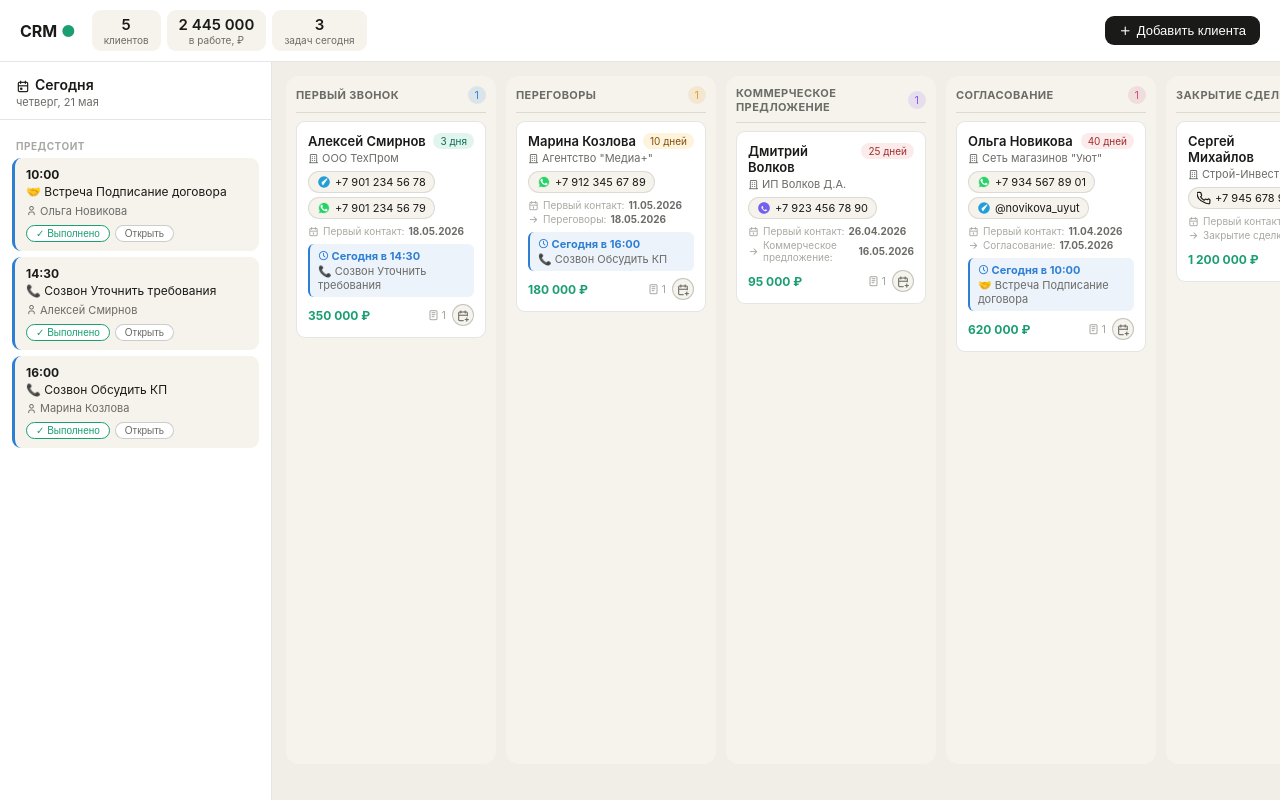
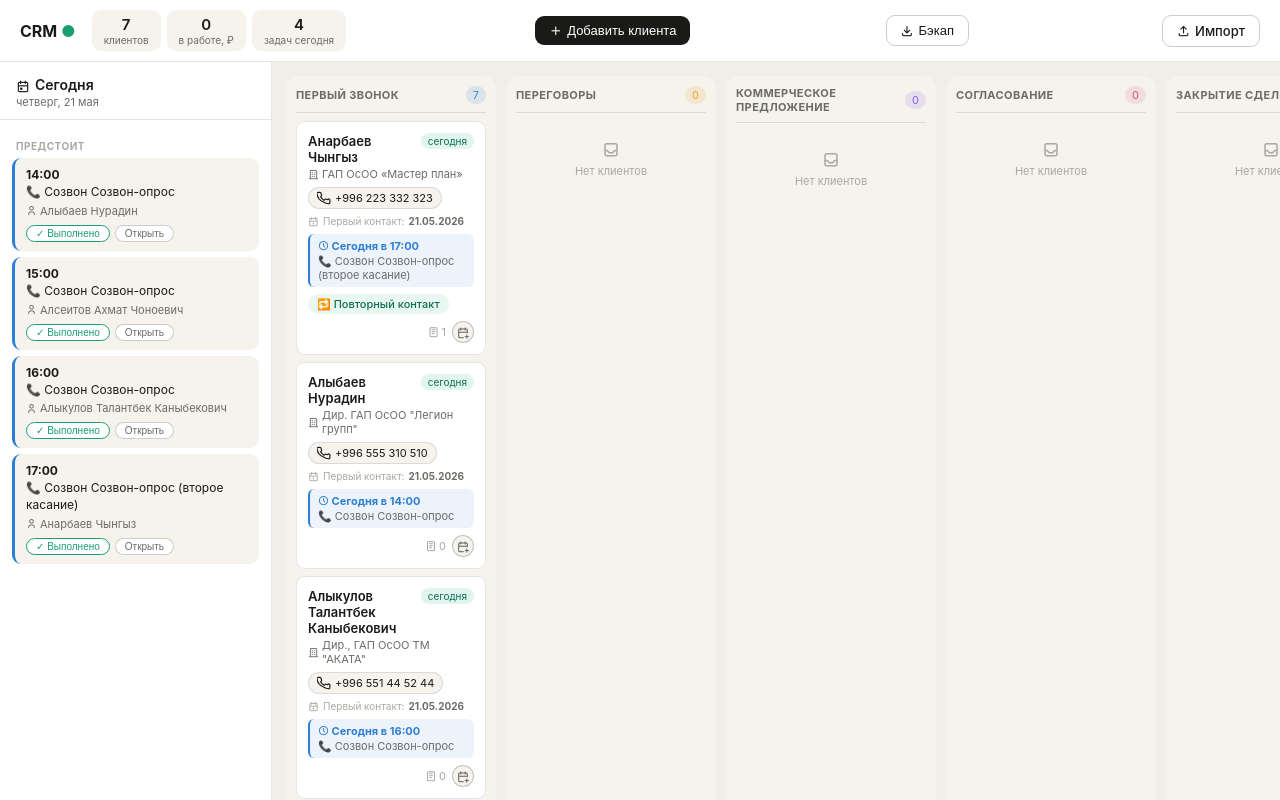
Before and after one commit to leriaqa-beep/crm, a plain HTML site: page index.html in a window 1280 px wide. Drawn offline with Linux system fonts and the light colour scheme.

Commit message:
Update index.html

```diff
--- a/index.html
+++ b/index.html
@@ -177,6 +177,8 @@ textarea{resize:vertical;min-height:70px;}
     </div>
   </div>
   <button class="btn btn-dark" onclick="openAdd()"><i class="ti ti-plus"></i> Добавить клиента</button>
+  <button class="btn btn-outline" onclick="exportData()" style="margin-left:6px;" title="Сохранить резервную копию"><i class="ti ti-download"></i> Бэкап</button>
+  <label class="btn btn-outline" style="margin-left:4px;cursor:pointer;" title="Восстановить из резервной копии"><i class="ti ti-upload"></i> Импорт<input type="file" accept=".json" onchange="importData(event)" style="display:none;"/></label>
 </div>
 
 <div class="layout">
@@ -412,15 +414,110 @@ function removeChip(i){
 }
 
 // ── DATA ───────────────────────────────────────────────────
+// ── EXPORT / IMPORT ────────────────────────────────────────
+function exportData(){
+  const data=JSON.stringify(clients, null, 2);
+  const blob=new Blob([data],{type:'application/json'});
+  const a=document.createElement('a');
+  a.href=URL.createObjectURL(blob);
+  a.download='crm-backup-'+todayStr()+'.json';
+  a.click();
+}
+function importData(e){
+  const file=e.target.files[0]; if(!file)return;
+  const reader=new FileReader();
+  reader.onload=ev=>{
+    try{
+      const data=JSON.parse(ev.target.result);
+      if(!Array.isArray(data))throw new Error();
+      if(!confirm(`Импортировать ${data.length} клиентов? Текущие данные будут заменены.`))return;
+      clients=data; save(); render();
+      alert('✅ Данные восстановлены: '+data.length+' клиентов');
+    }catch{alert('Ошибка файла — выберите правильный JSON-бэкап');}
+  };
+  reader.readAsText(file);
+  e.target.value='';
+}
+
 // ── MIGRATE OLD DATA ───────────────────────────────────────
 (function migrate(){
   if(!localStorage.getItem('crm_v4')){
     const old=localStorage.getItem('crm_v3');
-    if(old){localStorage.setItem('crm_v4',old);console.log('✅ Данные перенесены из crm_v3 → crm_v4');}
+    if(old){localStorage.setItem('crm_v4',old);}
   }
 })();
 
 let clients=JSON.parse(localStorage.getItem('crm_v4')||'[]');
+
+// ── RESTORE REAL CLIENTS (runs once) ──────────────────────
+(function restoreRealClients(){
+  if(localStorage.getItem('crm_restored'))return;
+  function gid(){return Date.now().toString(36)+Math.random().toString(36).slice(2,6);}
+  const today='2026-05-21', tomorrow='2026-05-22', createdAt='2026-05-21T09:00:00.000Z';
+  clients=[
+    {
+      id:gid(), name:'Анарбаев Чынгыз', company:'ГАП ОсОО «Мастер план»',
+      phones:[{num:'+996 223 332 323',msn:'phone'}], email:'', amount:'', stage:0,
+      chips:[{label:'🔁 Повторный контакт',bg:'#E8F8F0',color:'#0F6E56'}],
+      stageHistory:[{stage:0,stageName:'Первый звонок',date:createdAt}],
+      notes:[{text:'Второе касание — созвон-опрос',date:createdAt,stage:'Первый звонок'}],
+      tasks:[{id:gid(),type:'📞 Созвон',text:'Созвон-опрос (второе касание)',date:today,time:'17:00',done:false,createdAt:createdAt}],
+      createdAt
+    },
+    {
+      id:gid(), name:'Алыбаев Нурадин', company:'Дир. ГАП ОсОО "Легион групп"',
+      phones:[{num:'+996 555 310 510',msn:'phone'}], email:'', amount:'', stage:0,
+      contacts:[{name:'Азель',role:'Контактное лицо',phones:[{num:'+996 555 337 501',msn:'phone'}]}],
+      stageHistory:[{stage:0,stageName:'Первый звонок',date:createdAt}],
+      notes:[], chips:[],
+      tasks:[{id:gid(),type:'📞 Созвон',text:'Созвон-опрос',date:today,time:'14:00',done:false,createdAt:createdAt}],
+      createdAt
+    },
+    {
+      id:gid(), name:'Алыкулов Талантбек Каныбекович', company:'Дир., ГАП ОсОО ТМ "АКАТА"',
+      phones:[{num:'+996 551 44 52 44',msn:'phone'}], email:'', amount:'', stage:0,
+      stageHistory:[{stage:0,stageName:'Первый звонок',date:createdAt}],
+      notes:[], chips:[], contacts:[],
+      tasks:[{id:gid(),type:'📞 Созвон',text:'Созвон-опрос',date:today,time:'16:00',done:false,createdAt:createdAt}],
+      createdAt
+    },
+    {
+      id:gid(), name:'Абдрахимов Марат Рустамович', company:'ОсОО «Студия архитектуры и дизайна АРХ-ИДЕЯ»',
+      phones:[{num:'+996 556 60 38 48',msn:'phone'}], email:'', amount:'', stage:0,
+      stageHistory:[{stage:0,stageName:'Первый звонок',date:createdAt}],
+      notes:[], chips:[], contacts:[],
+      tasks:[{id:gid(),type:'📞 Созвон',text:'Созвон-опрос',date:tomorrow,time:'15:00',done:false,createdAt:createdAt}],
+      createdAt
+    },
+    {
+      id:gid(), name:'Алсеитов Ахмат Чоноевич', company:'Дир. ГАП ОсОО АДС «АОиК»',
+      phones:[{num:'+996 705 462 264',msn:'phone'}], email:'', amount:'', stage:0,
+      contacts:[{name:'Алсеитов Нурмухамед',role:'Гл. архитектор ГАП ОсОО АДС «АОиК»',phones:[{num:'+996 705 462 264',msn:'phone'}]}],
+      stageHistory:[{stage:0,stageName:'Первый звонок',date:createdAt}],
+      notes:[], chips:[],
+      tasks:[{id:gid(),type:'📞 Созвон',text:'Созвон-опрос',date:today,time:'15:00',done:false,createdAt:createdAt}],
+      createdAt
+    },
+    {
+      id:gid(), name:'Абдыраев Алмаз Эркинович', company:'БФ ОсОО "Алим Сервис"',
+      phones:[{num:'+996 755 150 676',msn:'phone'}], email:'', amount:'', stage:0,
+      stageHistory:[{stage:0,stageName:'Первый звонок',date:createdAt}],
+      notes:[], chips:[], contacts:[],
+      tasks:[{id:gid(),type:'📞 Созвон',text:'Созвон-опрос',date:tomorrow,time:'14:00',done:false,createdAt:createdAt}],
+      createdAt
+    },
+    {
+      id:gid(), name:'Аманов Рахим Габдулхакович', company:'ГАП "ОсОО Умар Групп"',
+      phones:[{num:'+996 550 568 249',msn:'phone'}], email:'', amount:'', stage:0,
+      stageHistory:[{stage:0,stageName:'Первый звонок',date:createdAt}],
+      notes:[], chips:[], contacts:[],
+      tasks:[{id:gid(),type:'📞 Созвон',text:'Созвон-опрос',date:tomorrow,time:'16:00',done:false,createdAt:createdAt}],
+      createdAt
+    },
+  ];
+  localStorage.setItem('crm_v4',JSON.stringify(clients));
+  localStorage.setItem('crm_restored','1');
+})();
 let activeId=null, dragId=null, qtCid=null;
 function save(){localStorage.setItem('crm_v4',JSON.stringify(clients));}
 function genId(){return Date.now().toString(36)+Math.random().toString(36).slice(2,6);}
@@ -843,18 +940,6 @@ function closeDetail(){document.getElementById('modal-detail').classList.remove(
   document.getElementById(id).addEventListener('click',e=>{if(e.target===e.currentTarget)document.getElementById(id).classList.remove('open');});
 });
 
-// ── DEMO ───────────────────────────────────────────────────
-if(!clients.length){
-  const today=todayStr();
-  clients=[
-    {id:genId(),name:'Алексей Смирнов',company:'ООО ТехПром',phones:[{num:'+7 901 234 56 78',msn:'telegram'},{num:'+7 901 234 56 79',msn:'whatsapp'}],email:'a.smirnov@techprom.ru',amount:'350000',stage:0,stageHistory:[{stage:0,stageName:'Первый звонок',date:new Date(Date.now()-86400000*3).toISOString()}],notes:[{text:'Позвонил сам. Интересует CRM.',date:new Date(Date.now()-86400000*3).toISOString(),stage:'Первый звонок'}],tasks:[{id:genId(),type:'📞 Созвон',text:'Уточнить требования',date:today,time:'14:30',done:false,createdAt:new Date().toISOString()}],createdAt:new Date(Date.now()-86400000*3).toISOString()},
-    {id:genId(),name:'Марина Козлова',company:'Агентство "Медиа+"',phones:[{num:'+7 912 345 67 89',msn:'whatsapp'}],email:'m.kozlova@mediaplus.ru',amount:'180000',stage:1,stageHistory:[{stage:0,stageName:'Первый звонок',date:new Date(Date.now()-86400000*10).toISOString()},{stage:1,stageName:'Переговоры',date:new Date(Date.now()-86400000*3).toISOString()}],notes:[{text:'Встреча прошла отлично.',date:new Date(Date.now()-86400000).toISOString(),stage:'Переговоры'}],tasks:[{id:genId(),type:'📞 Созвон',text:'Обсудить КП',date:today,time:'16:00',done:false,createdAt:new Date().toISOString()}],createdAt:new Date(Date.now()-86400000*10).toISOString()},
-    {id:genId(),name:'Дмитрий Волков',company:'ИП Волков Д.А.',phones:[{num:'+7 923 456 78 90',msn:'viber'}],email:'volkov@mail.ru',amount:'95000',stage:2,stageHistory:[{stage:0,stageName:'Первый звонок',date:new Date(Date.now()-86400000*25).toISOString()},{stage:2,stageName:'Коммерческое предложение',date:new Date(Date.now()-86400000*5).toISOString()}],notes:[{text:'КП отправлено.',date:new Date(Date.now()-3600000*5).toISOString(),stage:'Коммерческое предложение'}],tasks:[],createdAt:new Date(Date.now()-86400000*25).toISOString()},
-    {id:genId(),name:'Ольга Новикова',company:'Сеть магазинов "Уют"',phones:[{num:'+7 934 567 89 01',msn:'whatsapp'},{num:'@novikova_uyut',msn:'telegram'}],email:'o.novikova@uyut.ru',amount:'620000',stage:3,stageHistory:[{stage:0,stageName:'Первый звонок',date:new Date(Date.now()-86400000*40).toISOString()},{stage:3,stageName:'Согласование',date:new Date(Date.now()-86400000*4).toISOString()}],notes:[{text:'Договор у юристов.',date:new Date(Date.now()-3600000*2).toISOString(),stage:'Согласование'}],tasks:[{id:genId(),type:'🤝 Встреча',text:'Подписание договора',date:today,time:'10:00',done:false,createdAt:new Date().toISOString()}],createdAt:new Date(Date.now()-86400000*40).toISOString()},
-    {id:genId(),name:'Сергей Михайлов',company:'Строй-Инвест',phones:[{num:'+7 945 678 90 12',msn:'phone'}],email:'s.mikhailov@stroi.ru',amount:'1200000',stage:4,stageHistory:[{stage:0,stageName:'Первый звонок',date:new Date(Date.now()-86400000*60).toISOString()},{stage:4,stageName:'Закрытие сделки',date:new Date(Date.now()-86400000*2).toISOString()}],notes:[{text:'Договор подписан!',date:new Date().toISOString(),stage:'Закрытие сделки'}],tasks:[],createdAt:new Date(Date.now()-86400000*60).toISOString()},
-  ];
-  save();
-}
 render();
 </script>
 </body>
```
